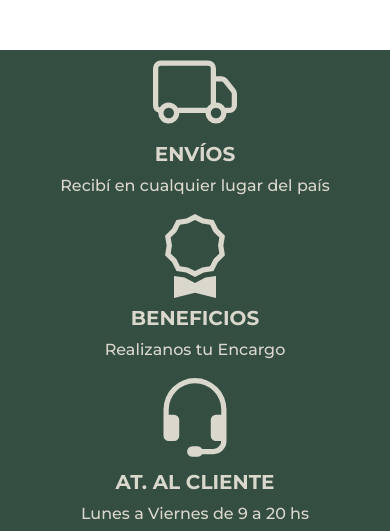
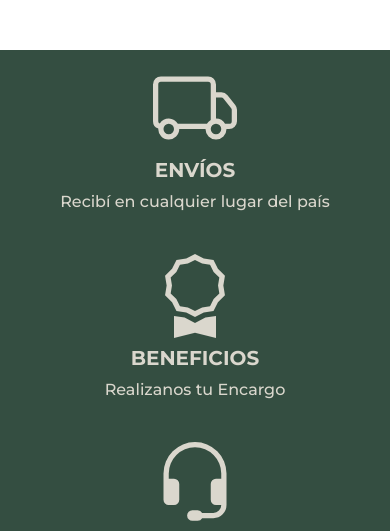
Before and after one commit to lgarcia1212/penitentes-wines, a plain HTML site: page index.html in a window 390 px wide. Shown: the part 2209-2740 px from the top of the page. Drawn offline with nearby package versions, Linux system fonts and the light colour scheme; a web font is replaced by a local one.

Commit message:
correccion espaciado footer mobile

```diff
--- a/assets/css/style.css
+++ b/assets/css/style.css
@@ -343,8 +343,13 @@ a {
         justify-content: space-around;
         align-items: center;
         margin-top: 60px;
+        padding: 16px 0 16px 0;
         text-align: center;
         height: auto;
+}
+
+    .footer__item {
+        margin-bottom: 24px;
     }
 
     .encargos__form select,
```
Lines whose indentation alone changed are shown as unchanged.
